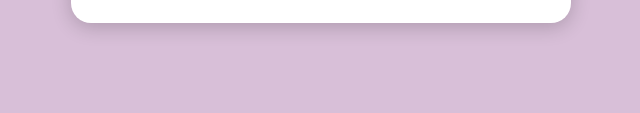
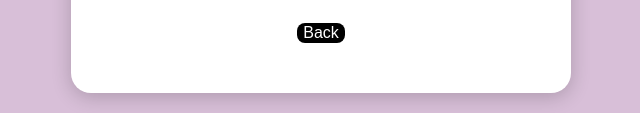
Before and after one commit to lainleaflet/pattern-memorization-game, a plain HTML site: page index.html in a window 1280 px wide. Both pictures are taken after a click on the button "Leaderboard". Shown: the part 449-562 px from the top of the page, without its empty margins (319-959 px from the left). Drawn offline with nearby package versions, Linux system fonts and the light colour scheme.

Commit message:
included back button for leaderboard

```diff
--- a/index.html
+++ b/index.html
@@ -20,6 +20,7 @@
             </div>
         </div>
         <div id = "leaderboard" style="display: none;"></div>
+        <button id="back-btn" style="display: none;">Back</button>
     </div>
 
     <script src = "script.js"></script>
```
